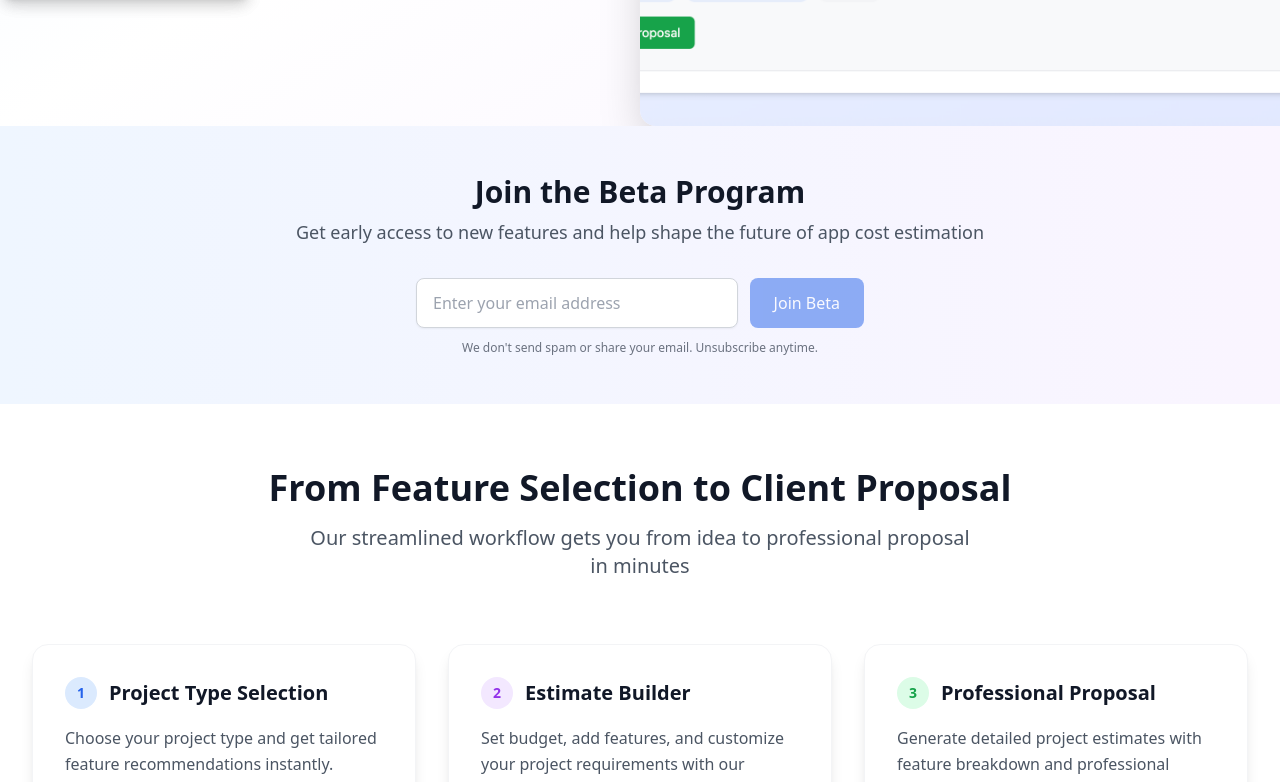
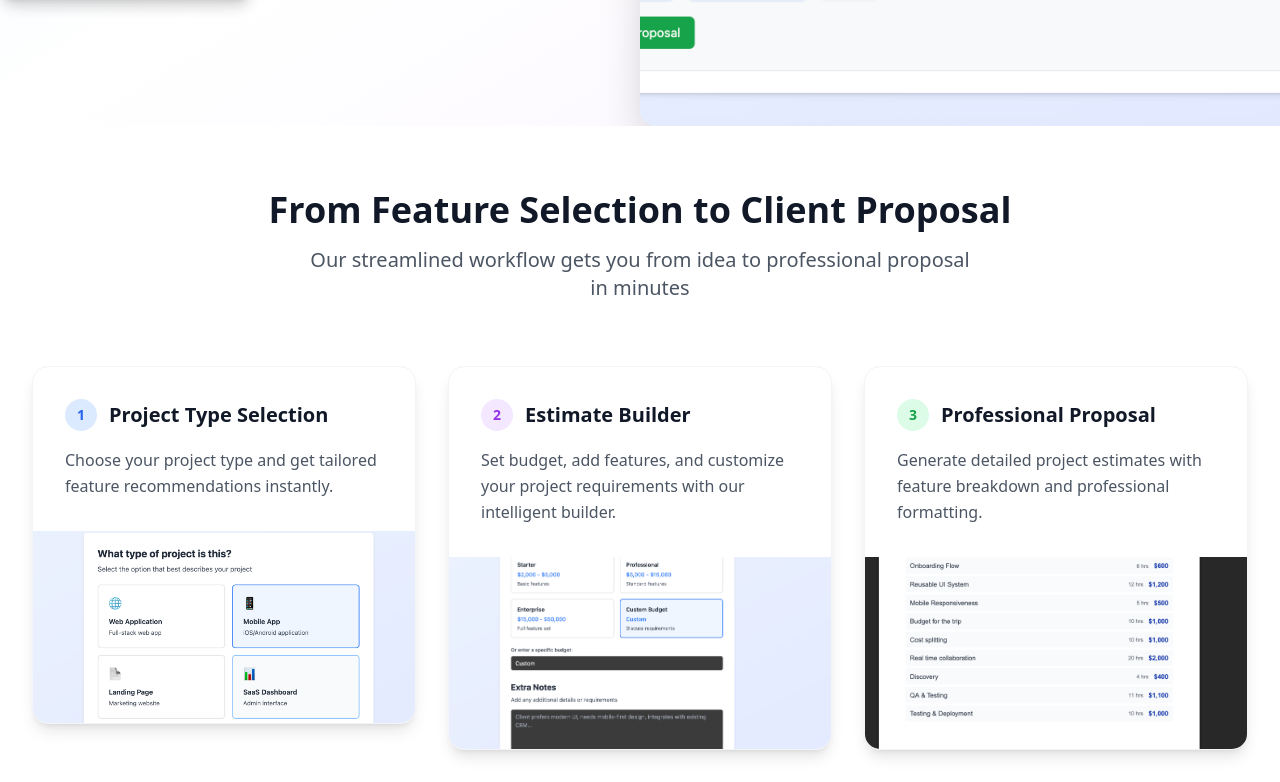
Before and after one commit to NaimTheDev/appcostestimator-landing-page, a React (Vite) app: page / in a window 1280 px wide. Shown: the part 691-1473 px from the top of the page. Built offline with nearby package versions, Linux system fonts and the light colour scheme.

Commit message:
Move beta signup to bottom, update privacy message, remove footer subscription
Co-authored-by: NaimTheDev <67030588+NaimTheDev@users.noreply.github.com>

```diff
--- a/src/App.tsx
+++ b/src/App.tsx
@@ -15,13 +15,13 @@ export function App() {
       <Navbar />
       <main>
         <Hero />
-        <MailingListSignup />
         <VisualShowcase />
         <ProblemSolution />
         <HowItWorks />
         <FAQ />
         {/* <Pricing /> */}
         <CallToAction />
+        <MailingListSignup />
       </main>
       <Footer />
       <MobileCtaBar />
--- a/src/components/Footer.tsx
+++ b/src/components/Footer.tsx
@@ -14,22 +14,6 @@ export const Footer = () => {
               Professional app cost estimation tool for freelancers and agencies.
               Generate accurate proposals in minutes, not hours.
             </p>
-
-            {/* Email Signup */}
-            <div className="max-w-md">
-              <h4 className="text-sm font-medium text-gray-300 mb-3">Subscribe for Updates</h4>
-              <div className="flex">
-                <input
-                  type="email"
-                  placeholder="Enter your email"
-                  className="flex-1 px-4 py-2 bg-gray-800 border border-gray-700 rounded-l-lg focus:outline-none focus:ring-2 focus:ring-blue-500 focus:border-transparent text-white placeholder-gray-400"
-                />
-                <button className="px-6 py-2 bg-blue-600 hover:bg-blue-700 rounded-r-lg transition-colors duration-200 font-medium">
-                  Subscribe
-                </button>
-              </div>
-              <p className="text-xs text-gray-500 mt-2">We don't send spam or share your email.</p>
-            </div>
           </div>
 
           {/* Links */}
--- a/src/components/MailingListSignup.tsx
+++ b/src/components/MailingListSignup.tsx
@@ -85,7 +85,7 @@ export const MailingListSignup = () => {
           )}
 
           <p className="mt-3 text-xs text-gray-500 text-center">
-            We don't send spam or share your email. Unsubscribe anytime.
+            We don't spam or share your email, we hate that just as much as you do 😊
           </p>
         </div>
       </div>
```
